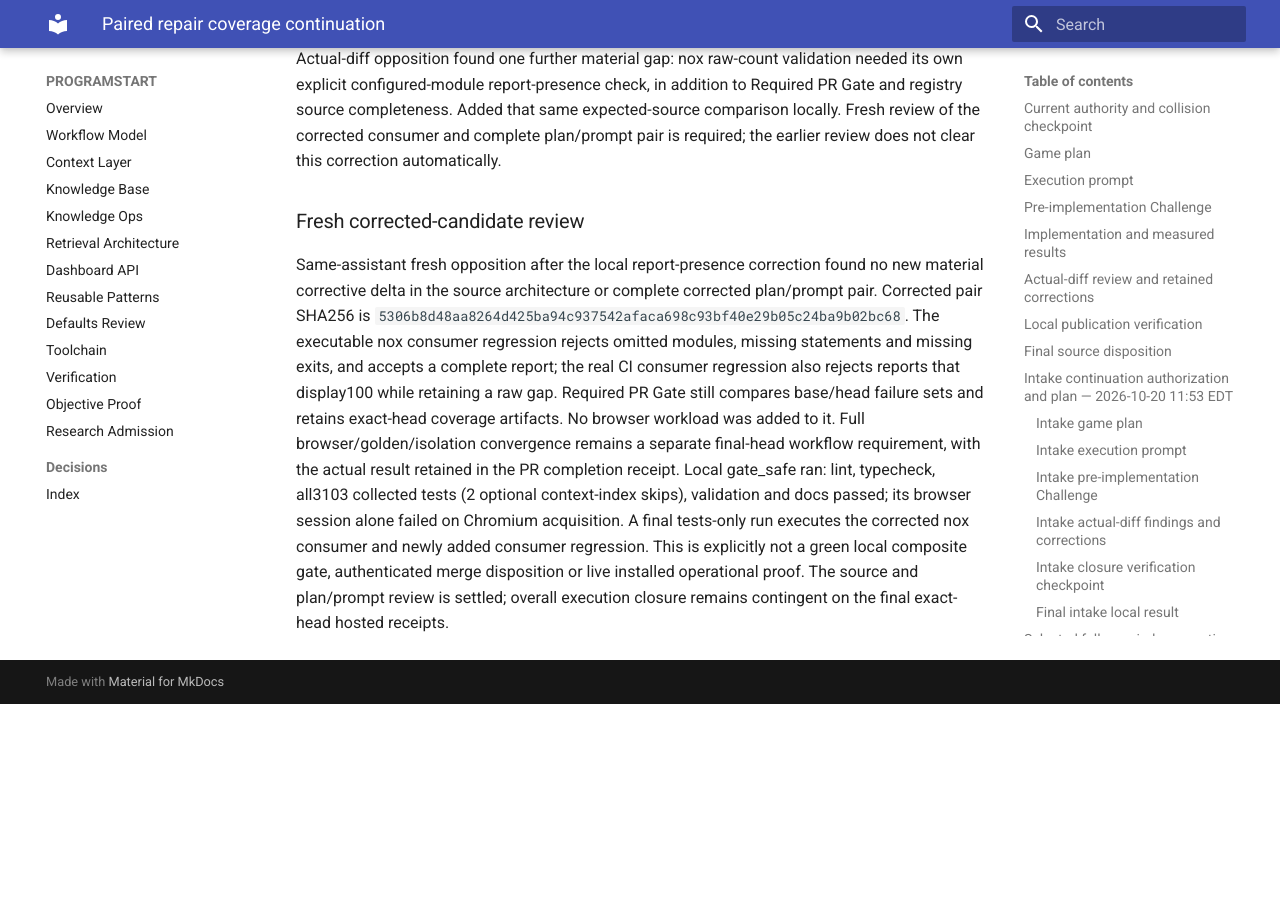
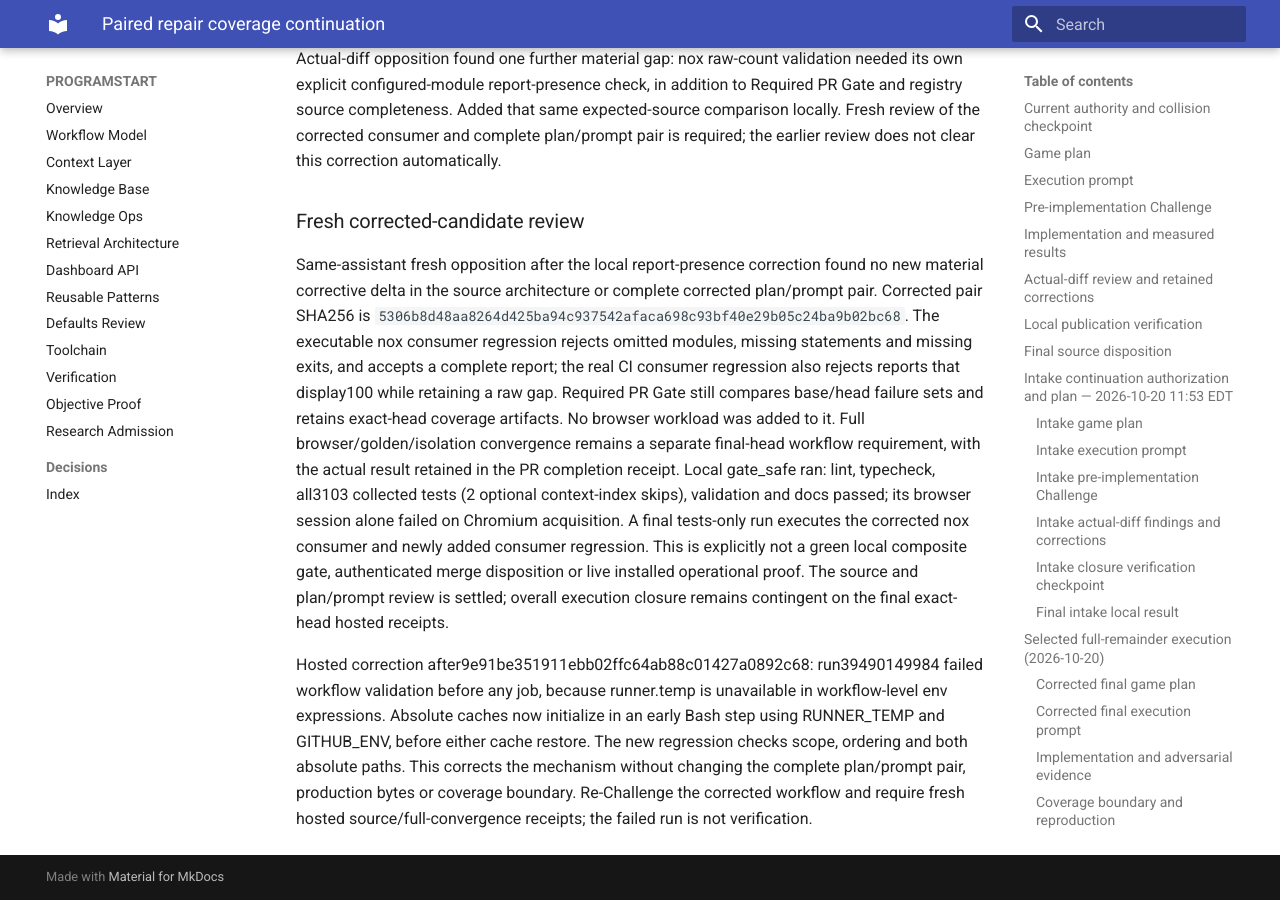
Before and after one commit to GrahamArdent/PROGRAMSTART, an MkDocs documentation site: the page built from docs/MATRIX_COVERAGE_REPAIR_2026-10-20.md, in a window 1280 px wide and 900 px high, scrolled down 19471 px. Built offline with MkDocs 1.6.1 and Material for MkDocs 9.7.7, drawn with Linux system fonts in a browser that asks for light colours; before the commit the page ends 20175 px from its top, so only the background shows below that.

Commit message:
fix: initialize absolute convergence caches at runner execution
Set cache paths through GITHUB_ENV after the runner starts. Reject unsupported workflow-level runner expressions and exercise the actual setup script, including paths with spaces. Retain the failed workflow-validation checkpoint and corrected mechanism.

```diff
--- a/docs/MATRIX_COVERAGE_REPAIR_2026-10-20.md
+++ b/docs/MATRIX_COVERAGE_REPAIR_2026-10-20.md
@@ -662,3 +662,12 @@ corrected nox consumer and newly added consumer regression. This is explicitly n
 a green local composite gate, authenticated merge disposition or live installed
 operational proof. The source and plan/prompt review is settled; overall execution
 closure remains contingent on the final exact-head hosted receipts.
+
+Hosted correction after9e91be351911ebb02ffc64ab88c01427a0892c68: run39490149984
+failed workflow validation before any job, because runner.temp is unavailable in
+workflow-level env expressions. Absolute caches now initialize in an early Bash
+step using RUNNER_TEMP and GITHUB_ENV, before either cache restore. The new
+regression checks scope, ordering and both absolute paths. This corrects the
+mechanism without changing the complete plan/prompt pair, production bytes or
+coverage boundary. Re-Challenge the corrected workflow and require fresh hosted
+source/full-convergence receipts; the failed run is not verification.
```
Also changed, not shown: 2 other files.
